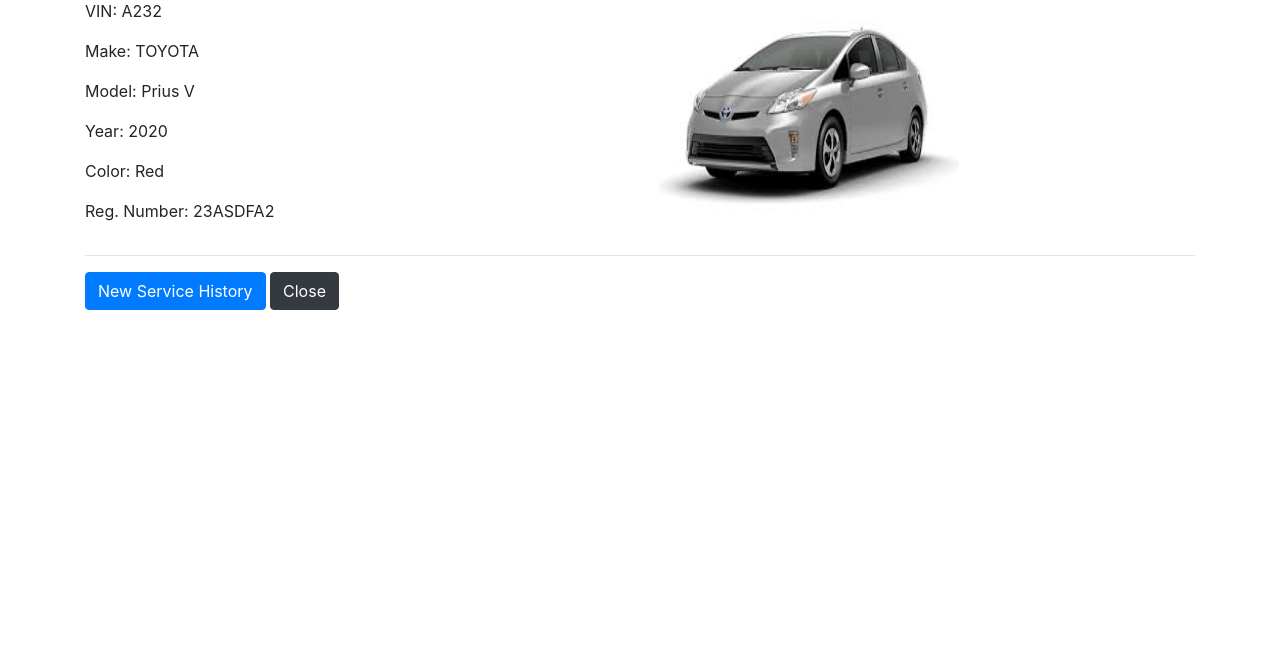
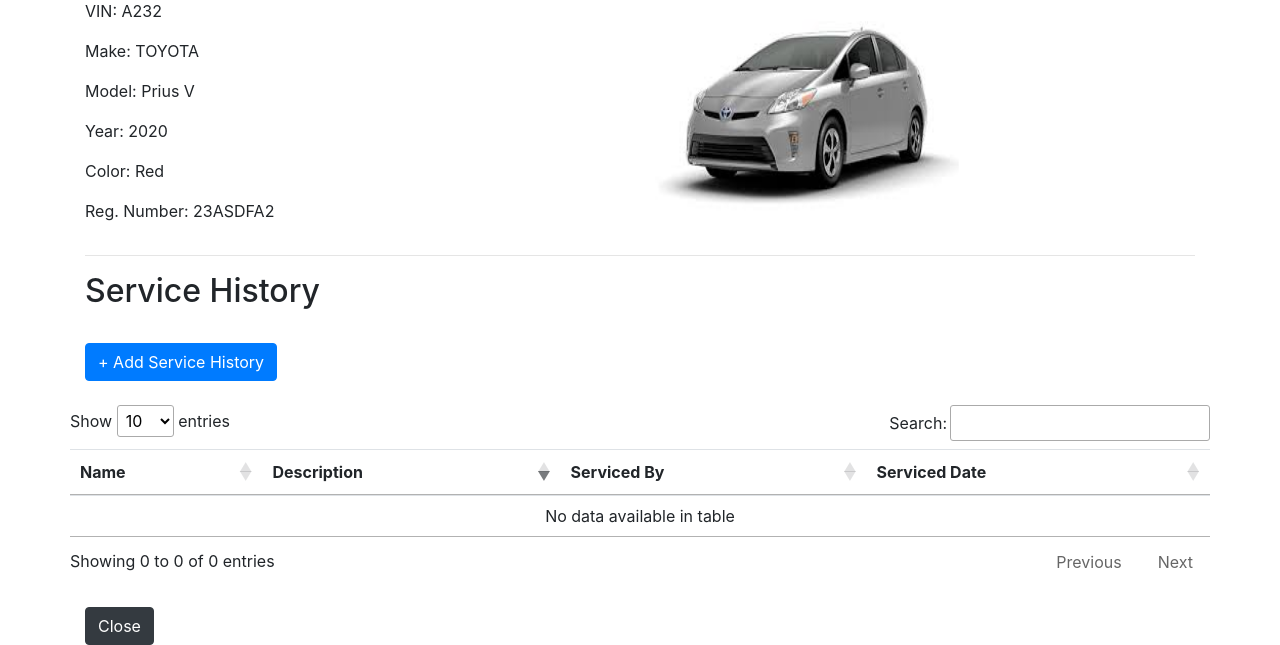
Before and after one commit to taiko2306/LeAutoRepair, a Django app: page /vehicle/detail/43 in a window 1280 px wide. Shown: the part 209-854 px from the top of the page. Before the commit the page ends 519 px from the top, so only its background shows below. Run offline with Django 3.2, Linux system fonts and the light colour scheme; data comes from the database, SQL or seed files in the repository; both versions use the stored data as it was after the commit; some libraries are stand-ins or nearby versions.

Commit message:
add service model

```diff
--- a/main/admin.py
+++ b/main/admin.py
@@ -2,3 +2,4 @@ from django.contrib import admin
 from .models import *
 
 admin.site.register(Vehicle)
+admin.site.register(Service)
--- a/main/models.py
+++ b/main/models.py
@@ -1,4 +1,6 @@
 from django.db import models
+from datetime import datetime
+
 
 class Vehicle(models.Model):
     vin = models.CharField(max_length=20, unique=True)
@@ -10,7 +12,7 @@ class Vehicle(models.Model):
     image = models.ImageField(null=True, blank=True)
 
     def __str__(self):
-        return self.vin + ' | ' + self.make + ' | ' + self.model + ' | ' + self.year
+        return self.vin + ' | ' + self.make + ' | ' + self.model + ' | ' + self.year + ' | ' + self.color
 
     #@property
     def get_last_service_date(self):
@@ -30,3 +32,14 @@ class Vehicle(models.Model):
         self.vin = str(self.vin).upper()
         self.reg_number = str(self.reg_number).upper()
         return super(Vehicle, self).save(*args, **kwargs)
+
+class Service(models.Model):
+    vehicle = models.ForeignKey(Vehicle, on_delete=models.SET_NULL, null=True, blank=True)
+    name = models.CharField(max_length=30)
+    desc = models.TextField(max_length=180, null=True, blank=True)
+    Odometer = models.IntegerField()
+    serviced_by = models.CharField(max_length=30)
+    serviced_date = models.DateField(default=datetime.now)
+
+    def __str__(self):
+        return str(self.id) + ' | ' + str(self.name)
--- a/main/templates/base.html
+++ b/main/templates/base.html
@@ -46,15 +46,15 @@
         {% block content%}
         {% endblock %}
     </div>
-    {% block script %}
 
-    {% endblock %}
     <!-- Optional JavaScript -->
     <!-- jQuery first, then Popper.js, then Bootstrap JS -->
     <script src="https://code.jquery.com/jquery-3.5.1.slim.min.js" integrity="sha384-DfXdz2htPH0lsSSs5nCTpuj/zy4C+OGpamoFVy38MVBnE+IbbVYUew+OrCXaRkfj" crossorigin="anonymous"></script>
     <script src="https://cdn.jsdelivr.net/npm/popper.js@1.16.0/dist/umd/popper.min.js" integrity="sha384-Q6E9RHvbIyZFJoft+2mJbHaEWldlvI9IOYy5n3zV9zzTtmI3UksdQRVvoxMfooAo" crossorigin="anonymous"></script>
     <script src="https://stackpath.bootstrapcdn.com/bootstrap/4.5.0/js/bootstrap.min.js" integrity="sha384-OgVRvuATP1z7JjHLkuOU7Xw704+h835Lr+6QL9UvYjZE3Ipu6Tp75j7Bh/kR0JKI" crossorigin="anonymous"></script>
     <script src="https://cdn.datatables.net/1.10.21/js/jquery.dataTables.min.js"></script>
+
+    {% block custom_script %}
         <script type="text/javascript">
                 $(document).ready(function(){
                    $(".table").DataTable({
@@ -65,5 +65,6 @@
                    })
                 })
         </script>
+    {% endblock %}
   </body>
 </html>
--- a/main/templates/vehicle/vehicle_detail_view.html
+++ b/main/templates/vehicle/vehicle_detail_view.html
@@ -27,6 +27,37 @@
     </div>
     <hr>
 
-    <a href="" class="btn btn-primary">New Service History</a>
+    <h2>Service History</h2>
+    <br>
+    <a href="" class="btn btn-primary">+ Add Service History</a>
+
+    <br>
+    <br>
+    <div class="row">
+        <div class="table-responsive">
+            <table id="myTable" class="table">
+              <thead>
+                <tr>
+                  <th>Name</th>
+                  <th>Description</th>
+                  <th>Serviced By</th>
+                  <th>Serviced Date</th>
+                </tr>
+              </thead>
+              <tbody>
+                {% for service in vehicle.service_set.all%}
+                <tr>
+                   <td>{{service.name}}</td>
+                   <td>{{service.desc}}</td>
+                   <td>{{service.serviced_by}}</td>
+                   <td>{{service.serviced_date}}</td>
+                </tr>
+
+              {% endfor %}
+              </tbody>
+            </table>
+        </div>
+     </div>
+    <br>
     <a href="{% url 'vehicle-list-view' %}" class="btn btn-dark">Close</a>
 {%endblock %}
--- a/main/urls.py
+++ b/main/urls.py
@@ -7,4 +7,5 @@ urlpatterns = [
     path('vehicle/update/<int:pk>', UpdateVehicle, name="vehicle-update-view"),
     path('vehicle/add/', AddVehicle, name="vehicle-add-view"),
 
+
 ]
--- a/main/views.py
+++ b/main/views.py
@@ -2,7 +2,7 @@ from django.forms import model_to_dict
 from django.http import HttpResponseRedirect
 from django.shortcuts import render, get_object_or_404
 from .forms import VehicleForm
-from .models import Vehicle
+from .models import Vehicle, Service
 from django.urls import reverse_lazy
 
 def home(request):
```
Also changed, not shown: db.sqlite3, main/migrations/0009_service.py (added), main/templates/home.html (line endings or trailing spaces). Lines whose indentation alone changed are shown as unchanged.
